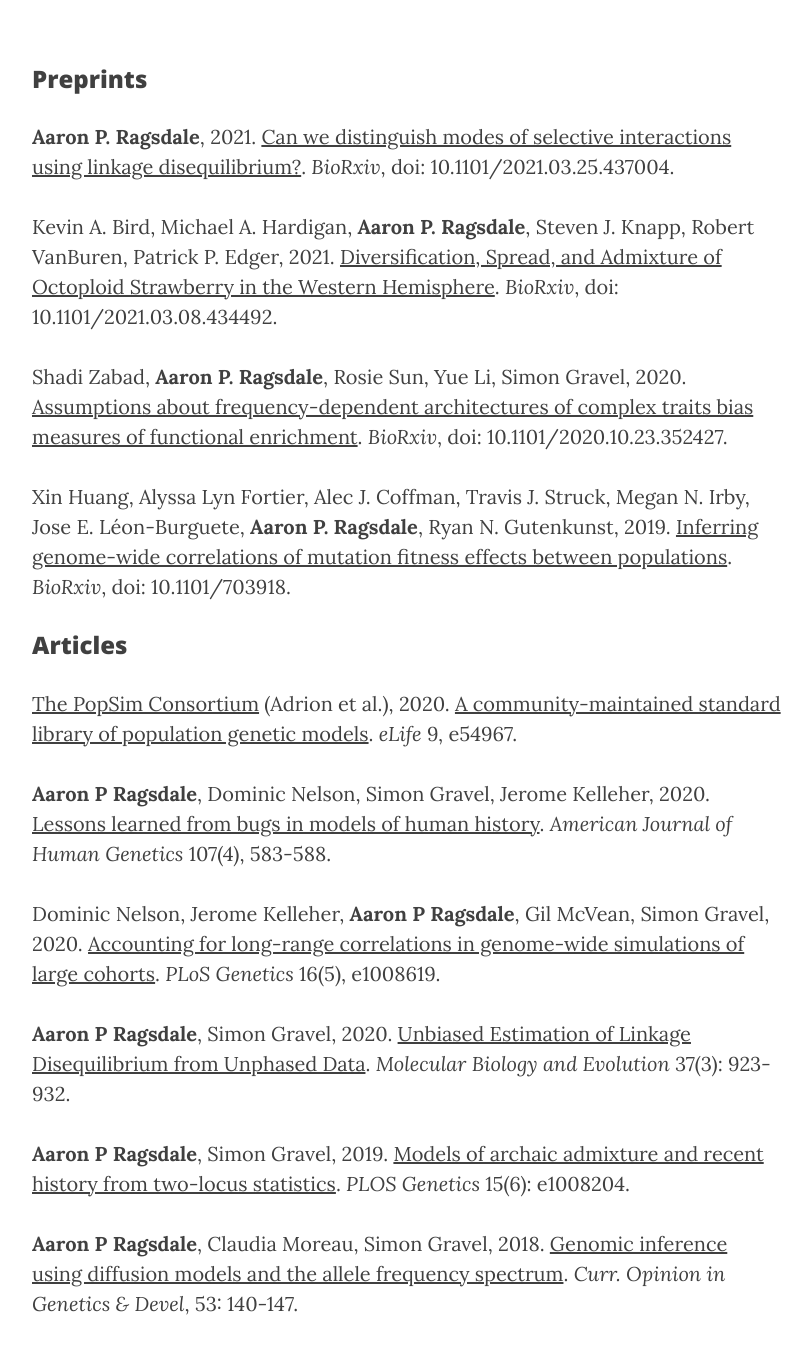
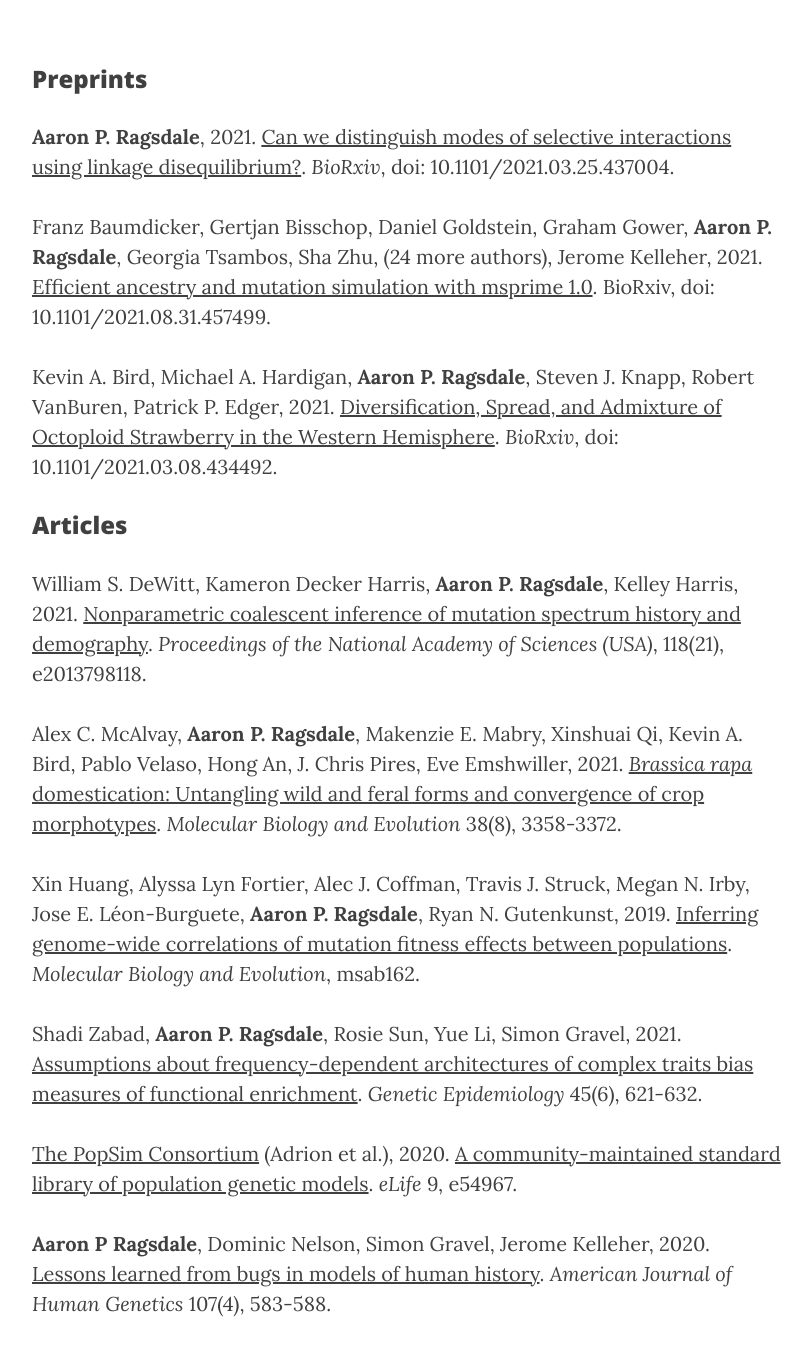
Before and after one commit to apragsdale/apragsdale.github.io, a Jekyll site: the page built from 3_publications.md, in a window 1280 px wide and 1400 px high, scrolled down 380 px, cut to the strip 46-1400 px from the top of the window. Shown: the whole strip, without its empty margins (233-1043 px from the left). Built offline with Jekyll 4.4.1, drawn with Linux system fonts in a browser that asks for light colours; nearby versions of some CDN libraries; some of the changed text lies outside the part shown.

Commit message:
start website updates

```diff
--- a/3_publications.md
+++ b/3_publications.md
@@ -9,19 +9,31 @@ header-img: "img/Banner3.jpg"
 **Aaron P. Ragsdale**, 2021. [Can we distinguish modes of selective interactions using linkage disequilibrium?](https://www.biorxiv.org/content/10.1101/2021.03.25.437004v1).
 *BioRxiv*, doi: 10.1101/2021.03.25.437004.
 
+Franz Baumdicker, Gertjan Bisschop, Daniel Goldstein, Graham Gower, **Aaron P. Ragsdale**, Georgia Tsambos, Sha Zhu, (24 more authors), Jerome Kelleher, 2021.
+[Efficient ancestry and mutation simulation with msprime 1.0](https://www.biorxiv.org/content/10.1101/2021.08.31.457499v1).
+BioRxiv, doi: 10.1101/2021.08.31.457499.
+
 Kevin A. Bird, Michael A. Hardigan, **Aaron P. Ragsdale**, Steven J. Knapp, Robert VanBuren, Patrick P. Edger, 2021.
 [Diversification, Spread, and Admixture of Octoploid Strawberry in the Western Hemisphere](https://www.biorxiv.org/content/10.1101/2021.03.08.434492v2).
 *BioRxiv*, doi: 10.1101/2021.03.08.434492.
 
-Shadi Zabad, **Aaron P. Ragsdale**, Rosie Sun, Yue Li, Simon Gravel, 2020.
-[Assumptions about frequency-dependent architectures of complex traits bias measures of functional enrichment](https://www.biorxiv.org/content/10.1101/2020.10.23.352427v1).
-*BioRxiv*, doi: 10.1101/2020.10.23.352427.
+### Articles
+
+William S. DeWitt, Kameron Decker Harris, **Aaron P. Ragsdale**, Kelley Harris, 2021.
+[Nonparametric coalescent inference of mutation spectrum history and demography](https://www.pnas.org/content/118/21/e2013798118).
+*Proceedings of the National Academy of Sciences (USA)*, 118(21), e2013798118.
+
+Alex C. McAlvay, **Aaron P. Ragsdale**, Makenzie E. Mabry, Xinshuai Qi, Kevin A. Bird, Pablo Velaso, Hong An, J. Chris Pires, Eve Emshwiller, 2021.
+[*Brassica rapa* domestication: Untangling wild and feral forms and convergence of crop morphotypes](https://academic.oup.com/mbe/article/38/8/3358/6261082).
+*Molecular Biology and Evolution* 38(8), 3358-3372.
 
 Xin Huang, Alyssa Lyn Fortier, Alec J. Coffman, Travis J. Struck, Megan N. Irby, Jose E. Léon-Burguete, **Aaron P. Ragsdale**, Ryan N. Gutenkunst, 2019.
-[Inferring genome-wide correlations of mutation fitness effects between populations](https://www.biorxiv.org/content/10.1101/703918v2).
-*BioRxiv*, doi: 10.1101/703918.
+[Inferring genome-wide correlations of mutation fitness effects between populations](https://academic.oup.edu/mbe/advance-article/doi/10.1093/molbev/msab162/6287068).
+*Molecular Biology and Evolution*, msab162.
 
-### Articles
+Shadi Zabad, **Aaron P. Ragsdale**, Rosie Sun, Yue Li, Simon Gravel, 2021.
+[Assumptions about frequency-dependent architectures of complex traits bias measures of functional enrichment](https://onlinelibrary.wiley.com/doi/abs/10.1002/gepi.22388).
+*Genetic Epidemiology* 45(6), 621-632.
 
 [The PopSim Consortium](https://github.com/popsim-consortium) (Adrion et al.), 2020.
 [A community-maintained standard library of population genetic models](https://elifesciences.org/articles/54967).
--- a/_config.yml
+++ b/_config.yml
@@ -1,8 +1,8 @@
 # Site settings
 title: Aaron Ragsdale
 header-img: img/Banner0.jpg
-email: aaron.ragsdale@mail.mcgill.ca
-description: "Website Aaron Ragsdale"
+email: apragsdale@wisc.edu
+description: "Website of Aaron Ragsdale"
 baseurl: ""
 url: "http://apragsdale.github.io"
 twitter_username: apragsdale
```
Also changed, not shown: 1_about.md (+21 -12 lines), 4_opportunities.md (added, +7 -0 lines), 5_contact.md (+7 -7 lines), 7_etc.md (deleted, +0 -9 lines), _posts/2021-09-02-Starting-UW-Madison-iBio.md (added, +9 -0 lines), 6_CV.md (renamed from 4_CV.md), 7_software.md (renamed from 6_software.md).
